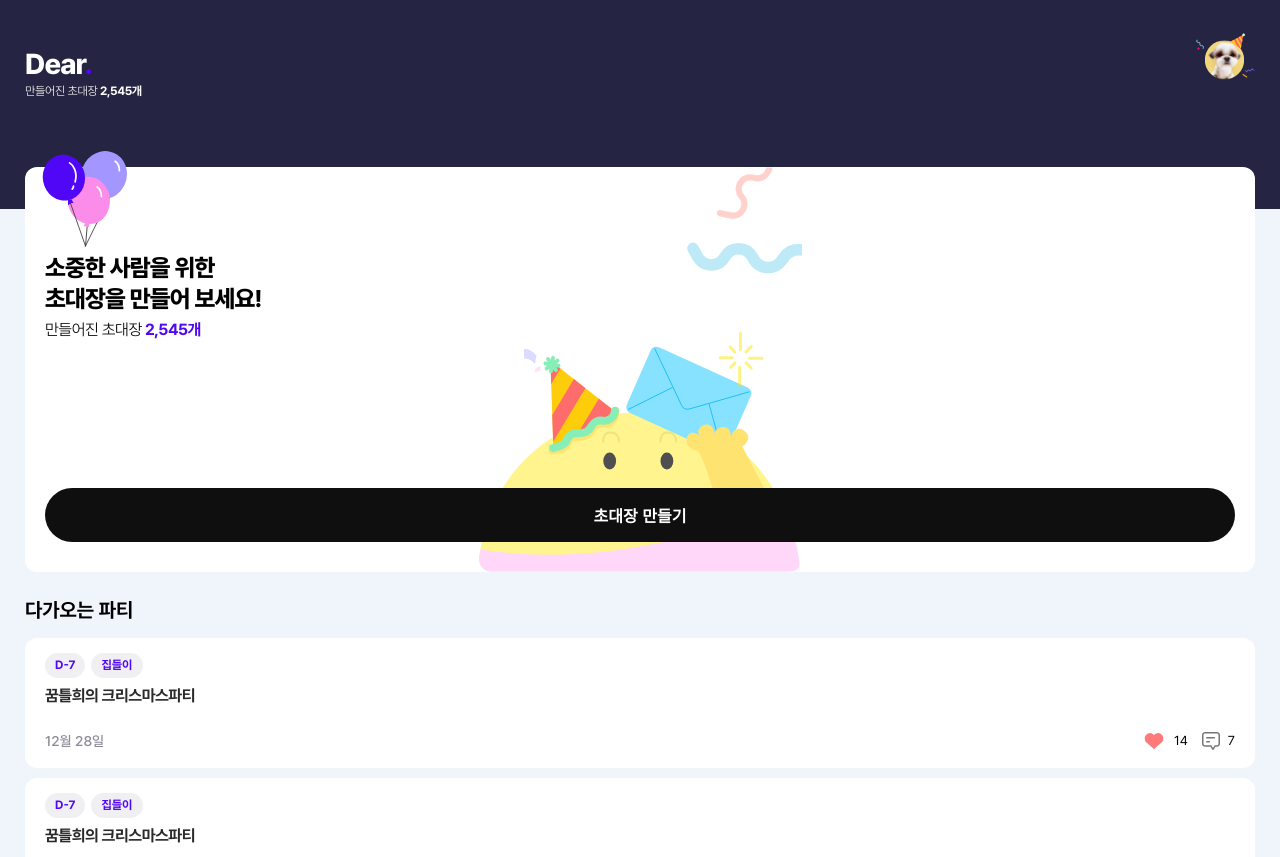
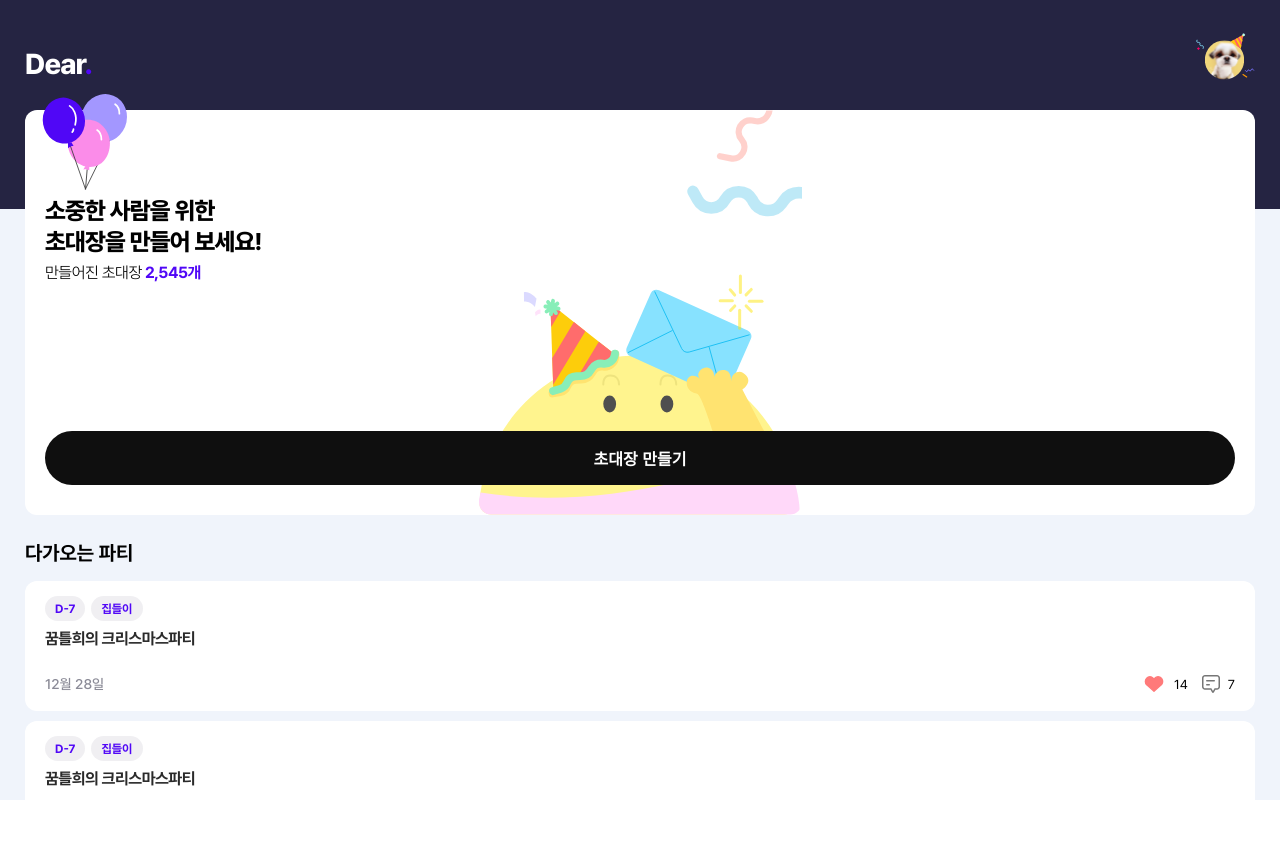
Before and after one commit to SeongYongLee/invitation-card, a Next.js app: page / in a window 1280 px wide. After the commit the page ends 800 px from the top, so only its background shows below. Built offline with nearby package versions, Linux system fonts and the light colour scheme.

Commit message:
feat: Main Header, Footer 작업 (#54)

```diff
--- a/src/components/main/footer.tsx
+++ b/src/components/main/footer.tsx
@@ -10,9 +10,8 @@ const StyledFooter = styled(motion.footer)`
   position: relative;
   display: flex;
   justify-content: space-between;
-  background: ${theme.colors.tertiary};
+  background: ${theme.colors['background-color'].footer};
   height: 133px;
-  transform: translateY(-100%);
   padding: 10px 25px;
 `
 
@@ -21,13 +20,10 @@ const Address = styled(motion.div)`
   font-weight: 400;
   font-size: 12px;
   line-height: 130%;
-
   text-align: center;
   letter-spacing: -0.03em;
-
-  color: ${theme.colors.white};
-
-  opacity: 0.6;
+  color: ${theme.colors.gray02};
+  margin: 2px 0;
 `
 
 const ImageWrapper = styled(motion.div)`
--- a/src/components/main/header.tsx
+++ b/src/components/main/header.tsx
@@ -13,28 +13,10 @@ const StyledHeader = styled(motion.header)`
   display: flex;
   justify-content: space-between;
   width: auto;
-  padding: 30px 25px 50px;
-
-  background-color: transparent;
-
+  height: 60px;
+  padding: 30px 25px 0;
+  z-index: 99;
   color: ${theme.colors.white};
-`
-
-const NumberOfInvitations = styled(motion.div)`
-  font-style: normal;
-  font-size: 12px;
-
-  letter-spacing: -0.03em;
-
-  margin-top: 6px;
-`
-
-const Text = styled(motion.span)`
-  font-weight: 300;
-`
-
-const Number = styled(motion.span)`
-  font-weight: 700;
 `
 
 const MainHeader = () => {
@@ -48,18 +30,14 @@ const MainHeader = () => {
       animate="animate"
       variants={fadeScaleVariant}
     >
-      <div>
-        <Title />
-        <NumberOfInvitations>
-          <Text variants={fadeScaleVariant}>
-            만들어진 초대장
-            <Number> 2,545개</Number>
-          </Text>
-        </NumberOfInvitations>
-      </div>
-      <div onClick={pushMyPage}>
-        <Image src="/images/profile.svg" alt="profile" width={60} height={50} />
-      </div>
+      <Title />
+      <Image
+        onClick={pushMyPage}
+        src="/images/profile.svg"
+        alt="profile"
+        width={60}
+        height={50}
+      />
     </StyledHeader>
   )
 }
--- a/src/styles/theme.ts
+++ b/src/styles/theme.ts
@@ -24,6 +24,9 @@ const theme = {
         homepartytime: '#8B8B97',
       },
     },
+    ['background-color']: {
+      footer: '#242424',
+    },
     // check
     button: {
       common: {
```
